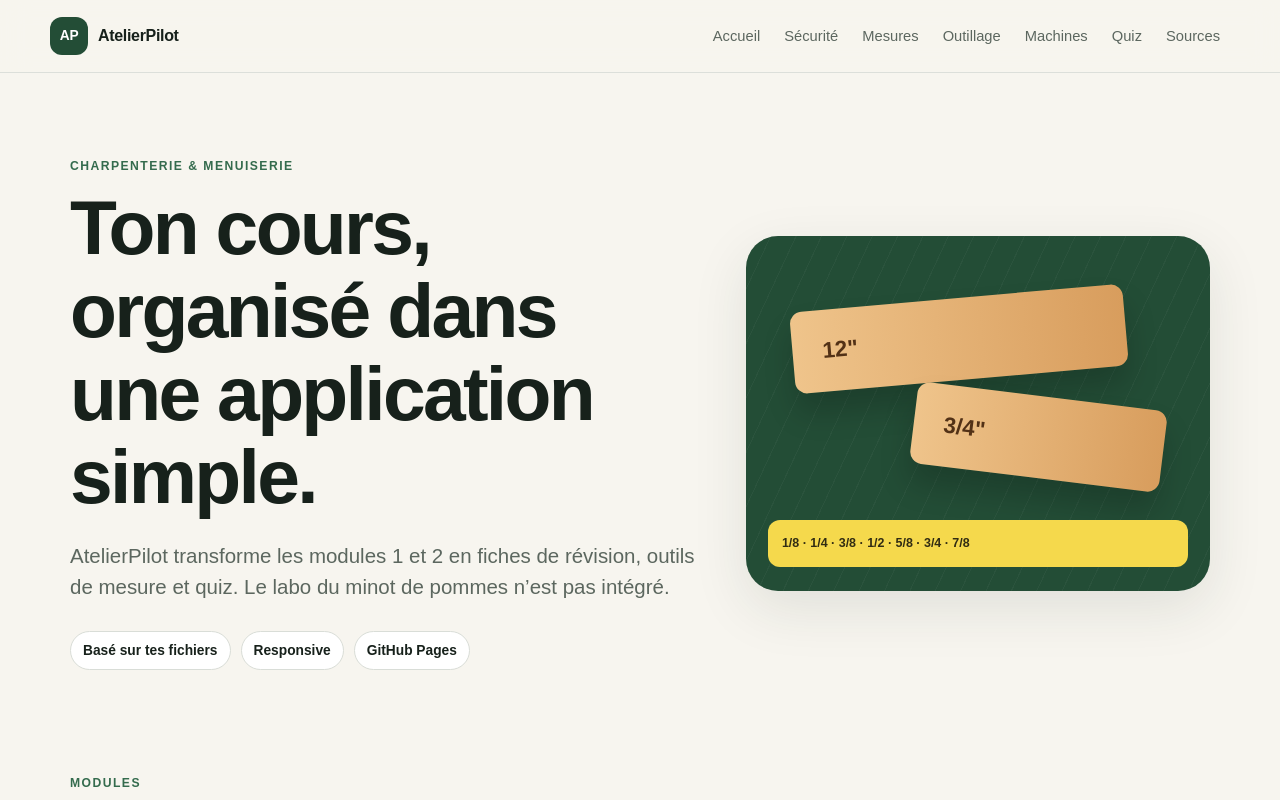
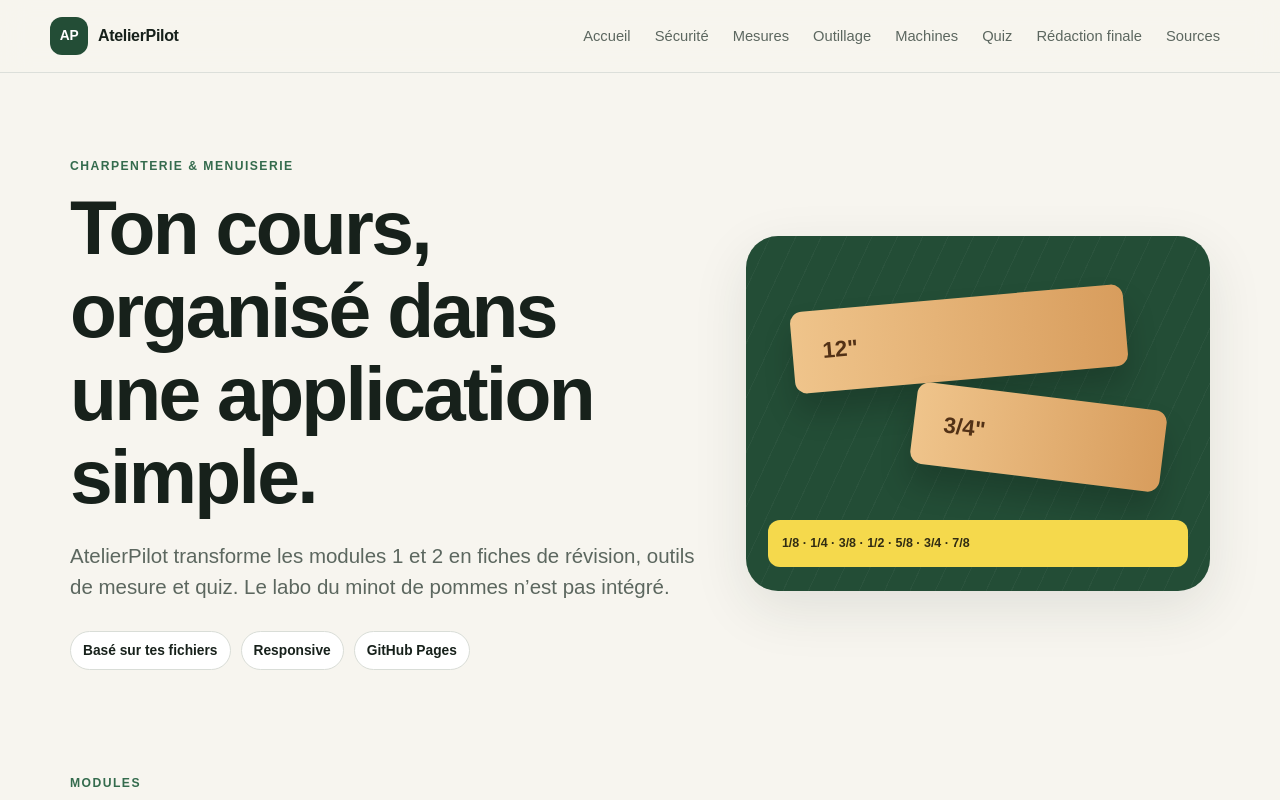
Before and after one commit to jonathan777888/atelierpilot, a Next.js app: page / in a window 1280 px wide. Shown: the top 800 px of the page. Built offline with nearby package versions, Linux system fonts and the light colour scheme.

Commit message:
Ajouter l'onglet rédaction finale

```diff
--- a/components/Nav.tsx
+++ b/components/Nav.tsx
@@ -7,6 +7,7 @@
   ["/outillage", "Outillage"],
   ["/machines", "Machines"],
   ["/quiz", "Quiz"],
+  ["/redaction-finale", "Rédaction finale"],
   ["/sources", "Sources"],
 ];
 
```
